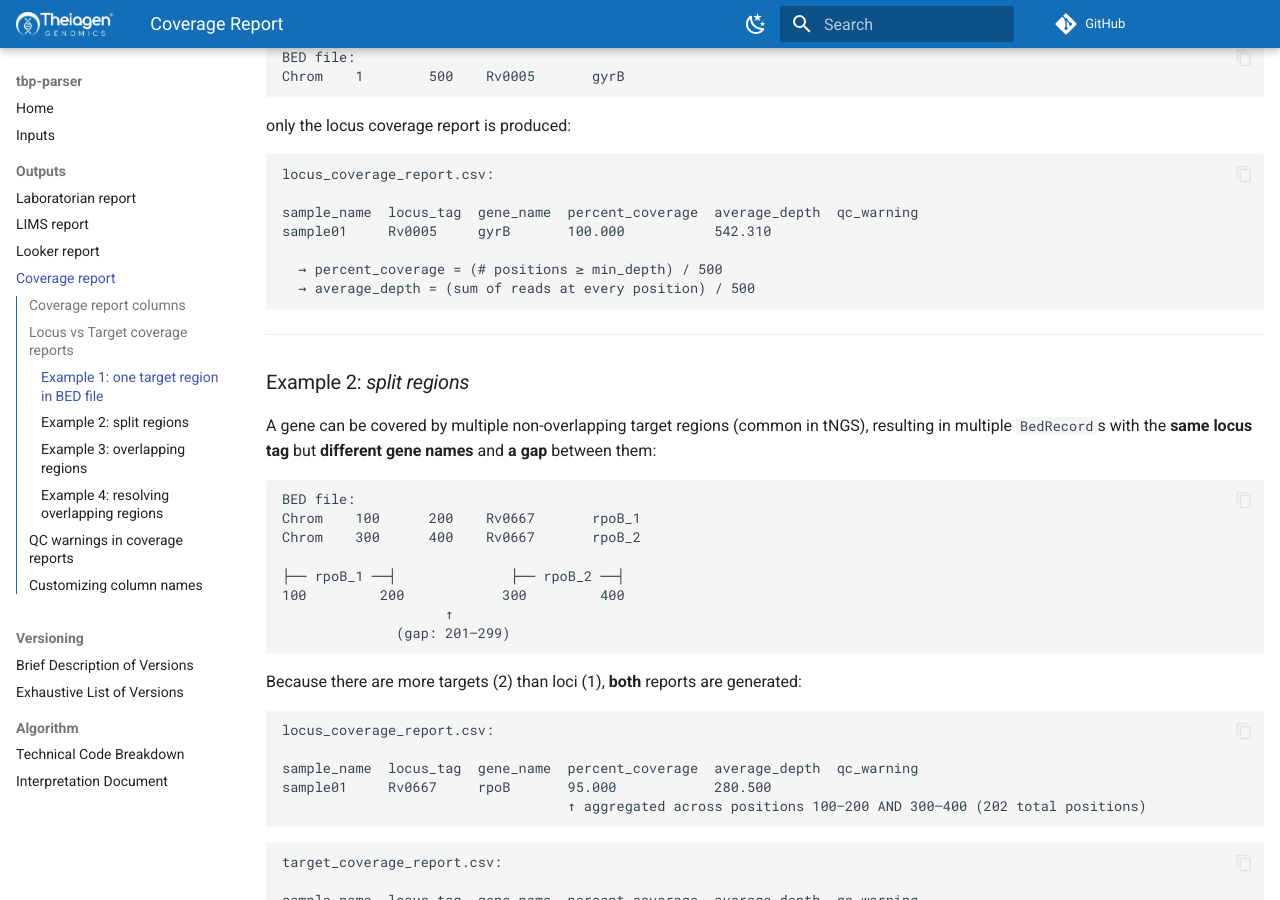
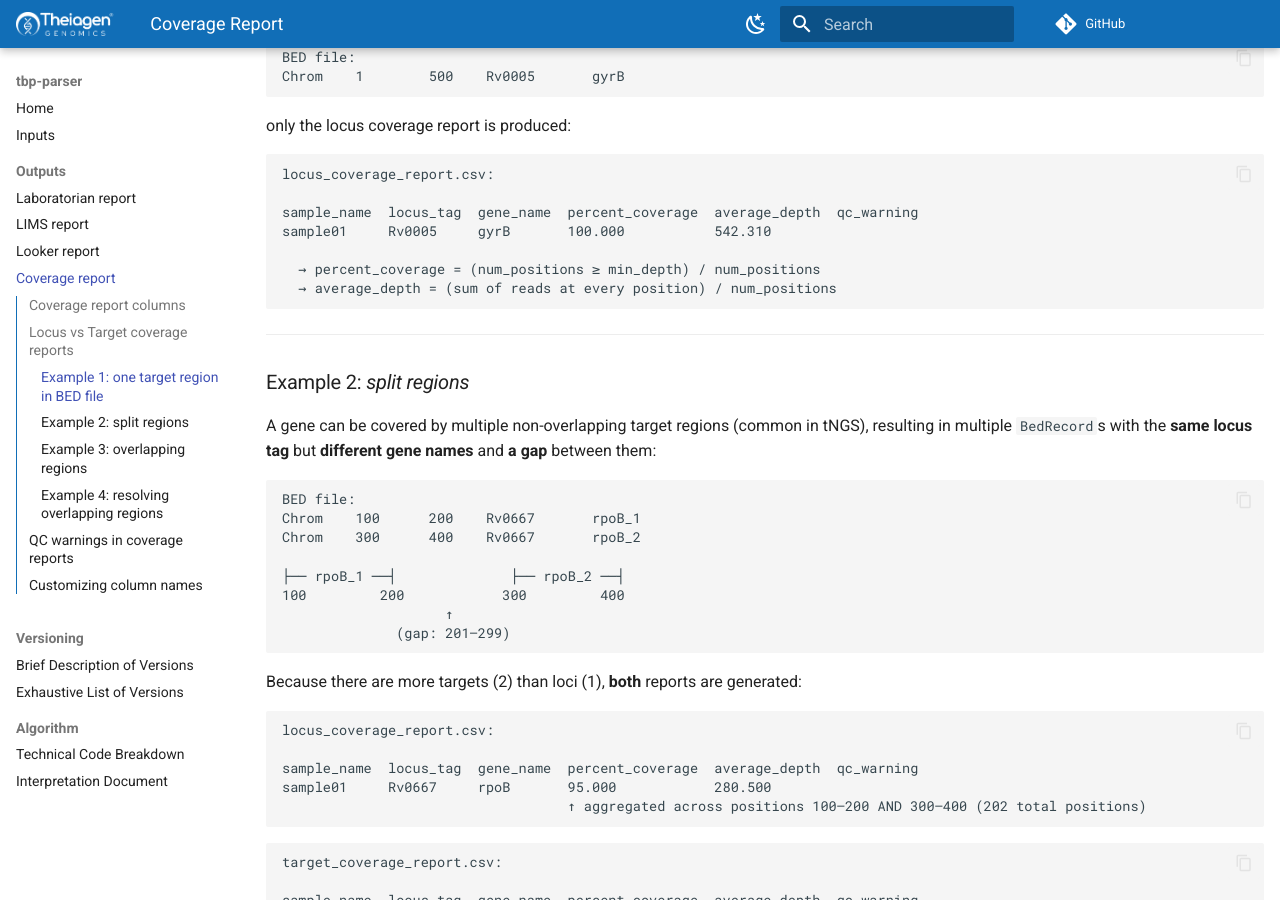
Before and after one commit to theiagen/tbp-parser, an MkDocs documentation site: the page built from docs/outputs/coverage.md, in a window 1280 px wide and 900 px high, scrolled down 1571 px. Built offline with MkDocs 1.6.1 and Material for MkDocs 9.7.7, drawn with Linux system fonts in a browser that asks for light colours; comment, search, counter and statistics services are not loaded; the version menu is left out.

Commit message:
Doc changes
Implemented suggestions from Deb

````diff
--- a/docs/outputs/coverage.md
+++ b/docs/outputs/coverage.md
@@ -53,8 +53,8 @@ locus_coverage_report.csv:
 sample_name  locus_tag  gene_name  percent_coverage  average_depth  qc_warning
 sample01     Rv0005     gyrB       100.000           542.310
 
-  → percent_coverage = (# positions ≥ min_depth) / 500
-  → average_depth = (sum of reads at every position) / 500
+  → percent_coverage = (num_positions ≥ min_depth) / num_positions
+  → average_depth = (sum of reads at every position) / num_positions
 ```
 
 ---
````
Also changed, not shown: docs/inputs.md (+1 -1 lines).
